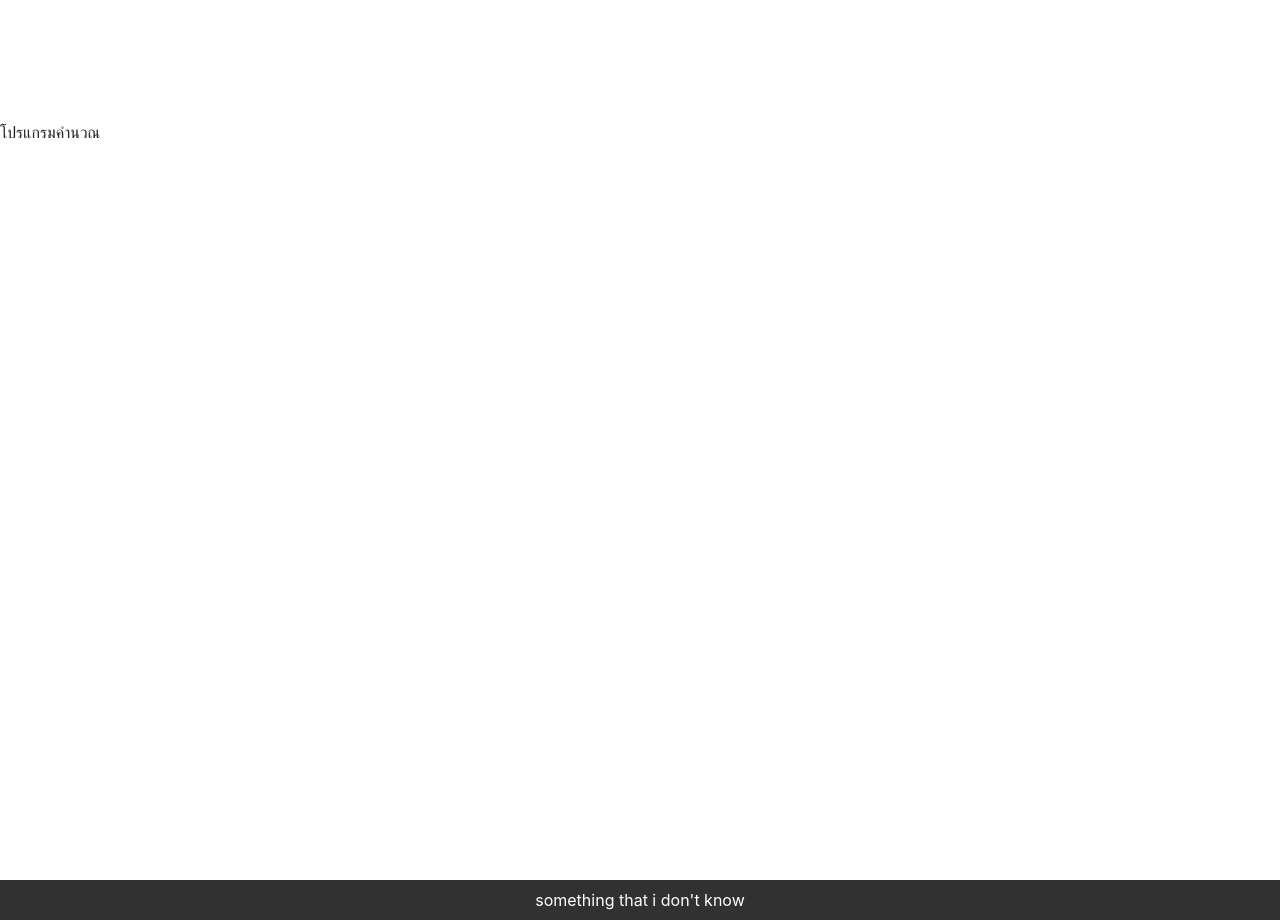
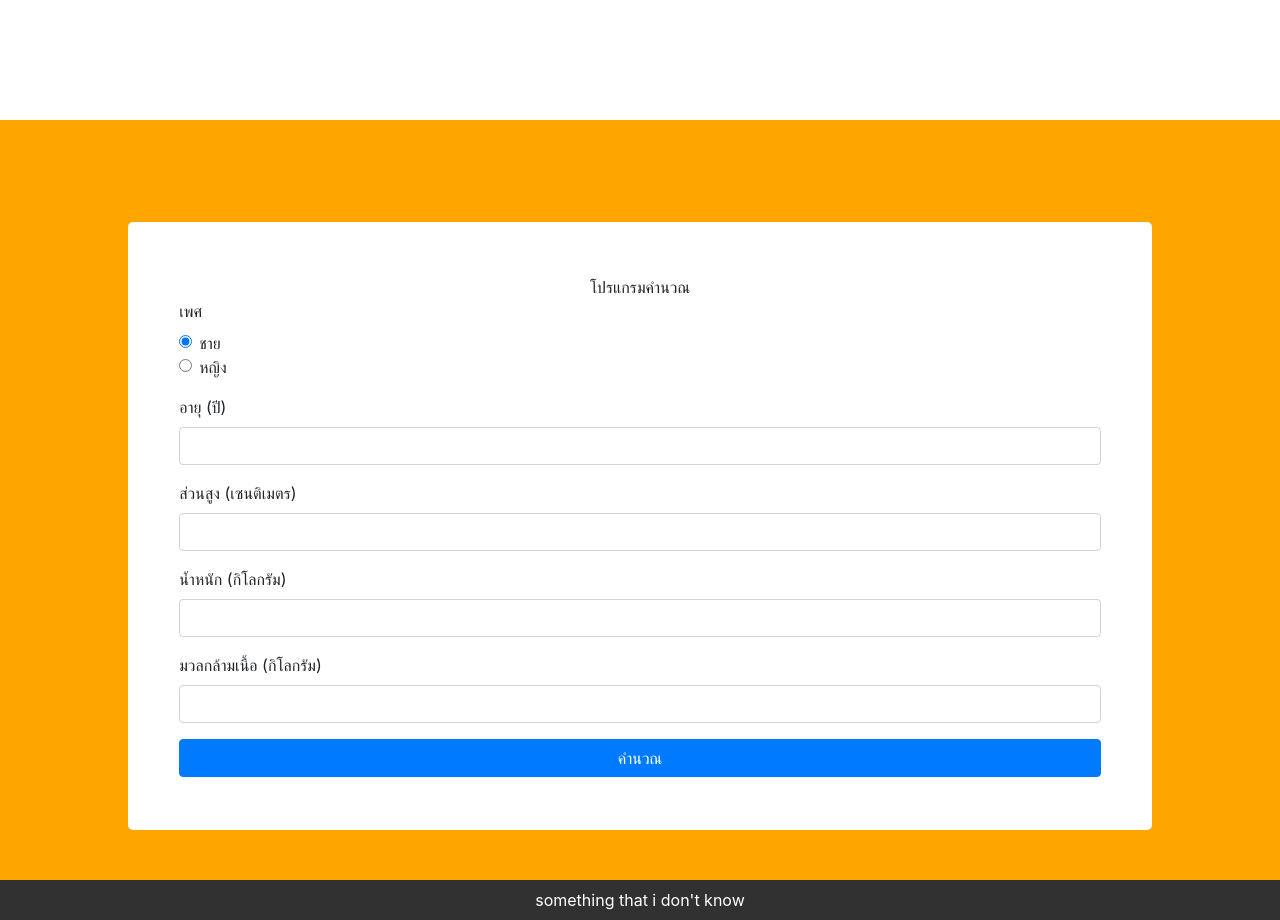
Before and after one commit to Nun0289/Pediatric-Muscle-Mass-Index-Prediction, a React (Create React App) app in the folder Pediatric Muscle Mass Index Prediction/: page / in a window 1280 px wide. Shown: the part 1480-2400 px from the top of the page. Built offline with nearby package versions, Linux system fonts and the light colour scheme.

Commit message:
update calc section

```diff
--- a/Pediatric Muscle Mass Index Prediction/src/css/home.css
+++ b/Pediatric Muscle Mass Index Prediction/src/css/home.css
@@ -14,11 +14,26 @@
 .secondSection {
   height: 100vh;
 }
-
+/* thirdSection */
 .thirdSection {
   height: 95vh;
+  background-color: orange;
+  display: flex;
+  justify-content: center;
+  align-items: center;
 }
 
+.boxWhite {
+  margin-top: 4%;
+  background-color: white;
+  border-radius: 5px;
+  width: 80%;
+  height: 80%;
+  display: flex;
+  justify-content: center;
+  align-items: center;
+}
+/* third section end here */
 .footer {
   height: 5vh;
   background-color: rgb(49, 49, 49);
@@ -27,3 +42,6 @@
   justify-content: center;
   align-items: center;
 }
+.titleCalc {
+  text-align: center;
+}
--- a/Pediatric Muscle Mass Index Prediction/src/index.js
+++ b/Pediatric Muscle Mass Index Prediction/src/index.js
@@ -8,7 +8,7 @@ import NavBar from "./components/NavBar";
 import * as serviceWorkerRegistration from "./serviceWorkerRegistration";
 import reportWebVitals from "./reportWebVitals";
 import "bootstrap/dist/css/bootstrap.min.css";
-import { BrowserRouter as Router, Switch, Route, Link } from "react-router-dom";
+import { BrowserRouter as Router, Switch, Route } from "react-router-dom";
 
 ReactDOM.render(
   <React.StrictMode>
--- a/Pediatric Muscle Mass Index Prediction/src/pages/Home.js
+++ b/Pediatric Muscle Mass Index Prediction/src/pages/Home.js
@@ -1,3 +1,4 @@
+import { Container, Form, Button } from "react-bootstrap";
 import "../css/home.css";
 
 const Home = () => {
@@ -15,7 +16,40 @@ const Home = () => {
       <div className="secondSection"></div>
       <div className="thirdSection">
         <div className="boxWhite">
-          <div className="titleCalc">โปรแกรมคำนวณ</div>
+          <Container style={{ padding: "5%" }}>
+            <div className="titleCalc">โปรแกรมคำนวณ</div>
+            <Form>
+              <Form.Group>
+                <Form.Label>เพศ</Form.Label>
+                <Form.Check
+                  label="ชาย"
+                  type="radio"
+                  name="gender"
+                  defaultChecked
+                />
+                <Form.Check label="หญิง" type="radio" name="gender" />
+              </Form.Group>
+              <Form.Group>
+                <Form.Label>อายุ (ปี)</Form.Label>
+                <Form.Control type="number" min="1" />
+              </Form.Group>
+              <Form.Group>
+                <Form.Label>ส่วนสูง (เซนติเมตร)</Form.Label>
+                <Form.Control type="number" min="1" />
+              </Form.Group>
+              <Form.Group>
+                <Form.Label>น้ำหนัก (กิโลกรัม)</Form.Label>
+                <Form.Control type="number" min="1" />
+              </Form.Group>
+              <Form.Group>
+                <Form.Label>มวลกล้ามเนื้อ (กิโลกรัม)</Form.Label>
+                <Form.Control type="number" min="1" />
+              </Form.Group>
+              <Button variant="primary" className="w-100">
+                คำนวณ
+              </Button>
+            </Form>
+          </Container>
         </div>
       </div>
       <div className="footer">something that i don't know</div>
```
